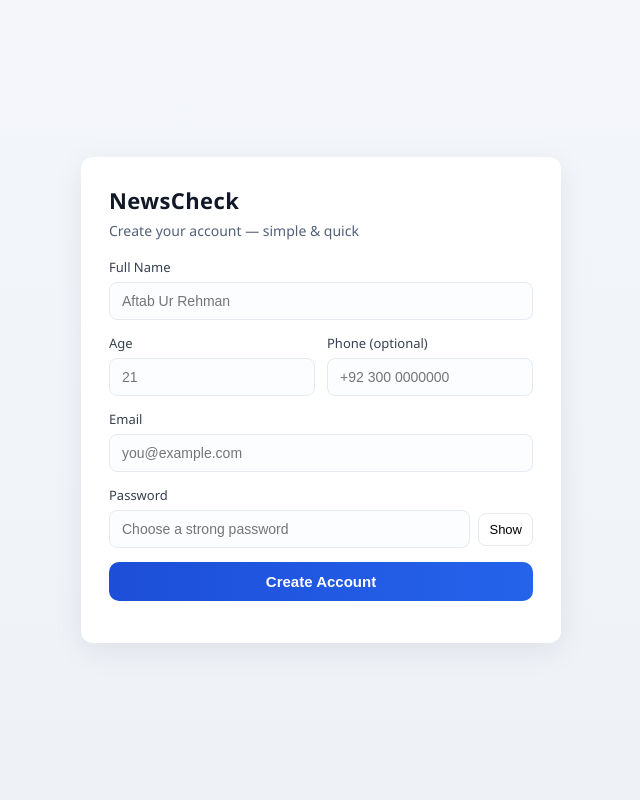
After one commit to IAftabRehman/News-Accuracy-Checker, a Django app: page /signup/ in a window 1280 px wide. The commit adds this page. Shown: the whole page, without its empty margins (319-959 px from the left). Run offline with Django 5.2, Linux system fonts and the light colour scheme.

Commit message:
Add User Registration Data

```diff
--- a/finder/urls.py
+++ b/finder/urls.py
@@ -19,6 +19,10 @@ from django.urls import path
 from . import views
 
 urlpatterns = [
-    path('admin/', admin.site.urls),
-    path('', views.homePage)
+    path('admin/', admin.site.urls, name='admin'),
+
+    path('', views.homePage, name="home"),
+    path('signup/', views.signUpPage, name='signup'),
+    path('contact/', views.contactPage, name='contact'),
+    path('about/', views.aboutPage, name='about'),
 ]
--- a/finder/views.py
+++ b/finder/views.py
@@ -2,3 +2,12 @@ from django.shortcuts import render
 
 def homePage(request):
     return render(request, 'home.html')
+
+def signUpPage(request):
+    return render(request, 'signUp.html')
+
+def aboutPage(request):
+    return render(request, 'about.html')
+
+def contactPage(request):
+    return render(request, 'contact.html')
--- /dev/null
+++ b/static/css/signUp.css
@@ -0,0 +1,109 @@
+/* Basic reset */
+* { box-sizing: border-box; margin: 0; padding: 0; }
+body {
+  font-family: "Segoe UI", Tahoma, Arial, sans-serif;
+  background: linear-gradient(180deg, #f4f6fa 0%, #eef2f7 100%);
+  color: #222;
+  min-height: 100vh;
+  display: flex;
+  align-items: center;
+  justify-content: center;
+}
+
+/* Wrapper */
+.reg-wrapper { width: 100%; padding: 30px; }
+
+/* Card */
+.reg-card {
+  max-width: 480px;
+  margin: 0 auto;
+  background: #ffffff;
+  border-radius: 12px;
+  box-shadow: 0 8px 30px rgba(20,30,40,0.08);
+  padding: 28px;
+}
+
+/* Brand */
+.brand {
+  font-size: 22px;
+  color: #111827;
+  letter-spacing: 0.4px;
+  margin-bottom: 6px;
+}
+.sub {
+  color: #52607a;
+  font-size: 14px;
+  margin-bottom: 18px;
+}
+
+/* Form rows */
+.reg-form .form-row { margin-bottom: 14px; }
+.reg-form label {
+  display: block;
+  font-size: 13px;
+  margin-bottom: 6px;
+  color: #374151;
+}
+.reg-form input[type="text"],
+.reg-form input[type="email"],
+.reg-form input[type="password"],
+.reg-form input[type="number"],
+.reg-form input[type="tel"] {
+  width: 100%;
+  padding: 10px 12px;
+  border: 1px solid #e6e9ef;
+  border-radius: 8px;
+  background: #fbfdff;
+  font-size: 14px;
+  outline: none;
+  transition: border-color .15s ease, box-shadow .15s ease;
+}
+.reg-form input:focus {
+  border-color: #7c9cff;
+  box-shadow: 0 0 0 4px rgba(124,156,255,0.08);
+}
+
+/* small two-column row */
+.form-row.small { display: flex; gap: 12px; }
+.form-row.small > div { flex: 1; }
+
+/* password toggle */
+.pwd-wrap { display:flex; align-items:center; gap:8px; }
+.pwd-btn {
+  padding: 8px 10px;
+  border-radius: 8px;
+  border: 1px solid #e6e9ef;
+  background: #fff;
+  cursor: pointer;
+  font-size: 13px;
+}
+
+/* submit */
+.submit-btn {
+  width: 100%;
+  padding: 11px;
+  background: linear-gradient(90deg,#1d4ed8,#2563eb);
+  color: #fff;
+  border: none;
+  border-radius: 10px;
+  font-weight: 600;
+  cursor: pointer;
+  font-size: 15px;
+}
+.submit-btn:hover { opacity: 0.97; }
+
+/* hint */
+.hint {
+  margin-top: 12px;
+  font-size: 13px;
+  color: #566078;
+  text-align: center;
+}
+.hint a { color: #2563eb; text-decoration: none; }
+
+/* responsive */
+@media (max-width: 520px) {
+  .reg-card { padding: 18px; border-radius: 10px; }
+  .brand { font-size: 20px; }
+  .form-row.small { flex-direction: column; }
+}
--- /dev/null
+++ b/templates/signUp.html
@@ -0,0 +1,71 @@
+{% load static %}
+<!DOCTYPE html>
+<html lang="en">
+<head>
+    <meta charset="utf-8" />
+    <meta name="viewport" content="width=device-width,initial-scale=1" />
+    <title>Register - News Accuracy Checker</title>
+    <link rel="stylesheet" href="{% static 'css/signUp.css' %}">
+</head>
+<body>
+
+<div class="reg-wrapper">
+    <div class="reg-card">
+        <h1 class="brand">NewsCheck</h1>
+        <p class="sub">Create your account — simple & quick</p>
+
+        <form action="{% url 'home' %}" method="post" class="reg-form">
+            {% csrf_token %}
+            <div class="form-row">
+                <label for="full_name">Full Name</label>
+                <input id="full_name" name="full_name" type="text" placeholder="Aftab Ur Rehman" required>
+            </div>
+
+            <div class="form-row small">
+                <div>
+                    <label for="age">Age</label>
+                    <input id="age" name="age" type="number" min="1" max="120" placeholder="21" required>
+                </div>
+                <div>
+                    <label for="phone">Phone (optional)</label>
+                    <input id="phone" name="phone" type="tel" placeholder="+92 300 0000000">
+                </div>
+            </div>
+
+            <div class="form-row">
+                <label for="email">Email</label>
+                <input id="email" name="email" type="email" placeholder="you@example.com" required>
+            </div>
+
+            <div class="form-row">
+                <label for="password">Password</label>
+                <div class="pwd-wrap">
+                    <input id="password" name="password" type="password" placeholder="Choose a strong password" required>
+                    <button type="button" id="togglePwd" class="pwd-btn" aria-label="toggle password">Show</button>
+                </div>
+            </div>
+
+            <div class="form-row">
+                <button type="submit" class="submit-btn">Create Account</button>
+            </div>
+
+            {% comment %} <p class="hint">Already have account? <a href="{% url 'login' %}">Login</a></p> {% endcomment %}
+        </form>
+    </div>
+</div>
+
+<script>
+document.getElementById('togglePwd').addEventListener('click', function(){
+    const p = document.getElementById('password');
+    if (p.type === 'password') {
+        p.type = 'text';
+        this.textContent = 'Hide';
+    } else {
+        p.type = 'password';
+        this.textContent = 'Show';
+    }
+});
+</script>
+
+</body>
+</html>
```
Also changed, not shown: templates/home.html (+5 -4 lines).
